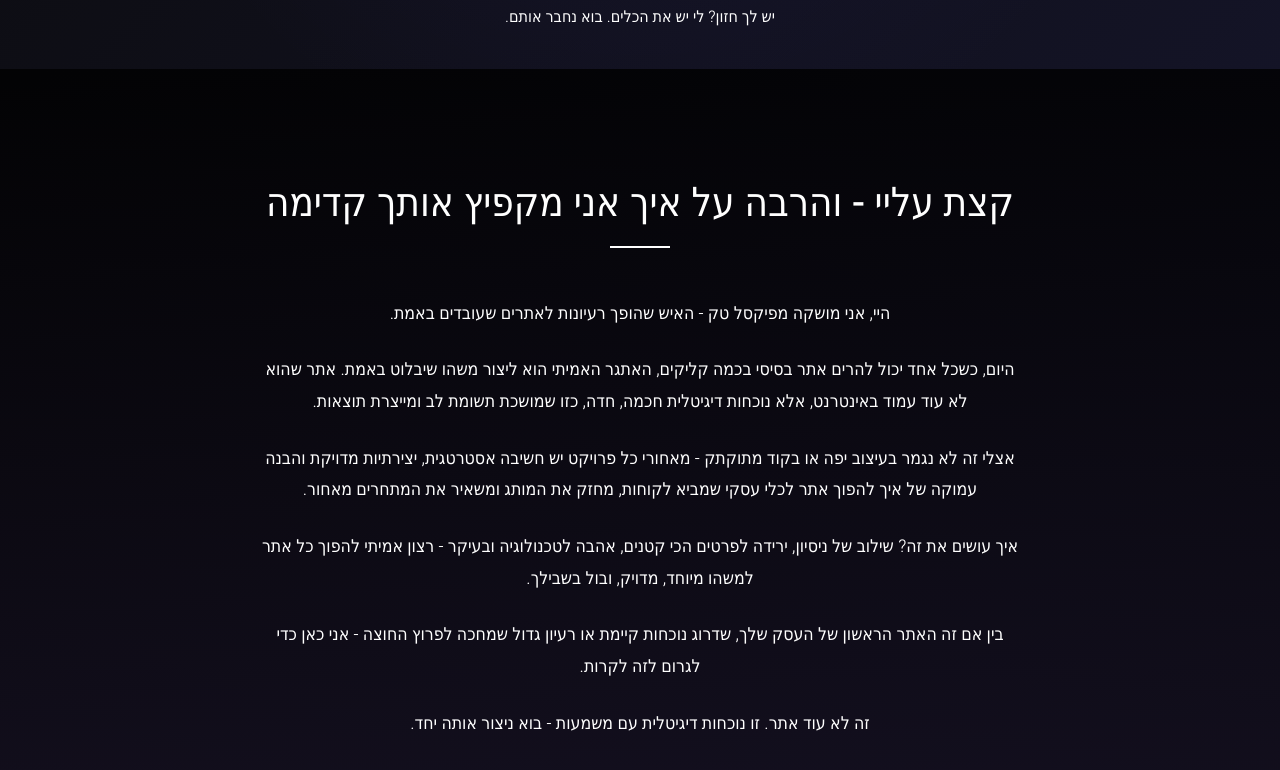
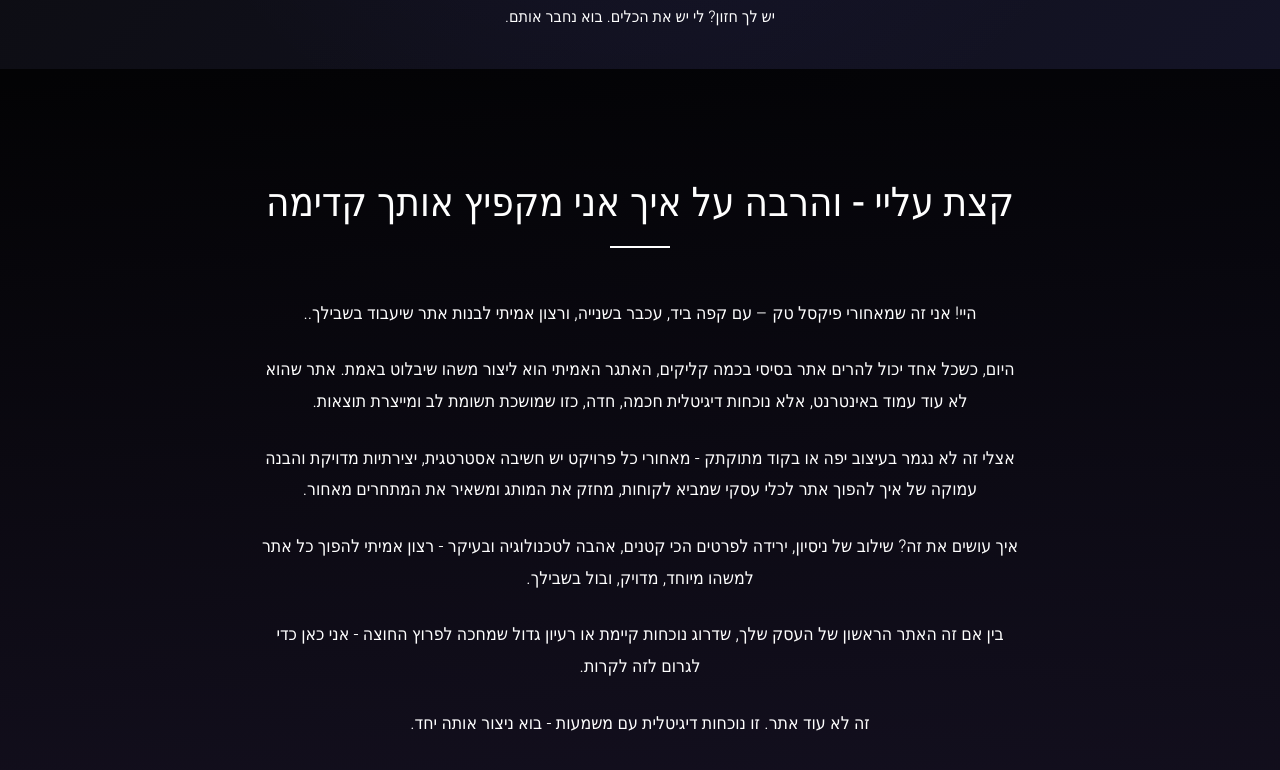
Before and after one commit to moshelavi/PIXEL-TECH, a plain HTML site: page index.html in a window 1280 px wide. Shown: the part 731-1501 px from the top of the page. Drawn offline with Linux system fonts and the light colour scheme.

Commit message:
Update index.html

```diff
--- a/index.html
+++ b/index.html
@@ -504,7 +504,7 @@
 <section id="about" style="background: linear-gradient(to bottom, rgba(0,0,0,0.8), rgba(20,15,30,0.8));">
     <h2 class="section-title text-animate">קצת עליי - והרבה על איך אני מקפיץ אותך קדימה</h2>
     <div class="content">
-        <p class="text-animate delay-1">היי, אני מושקה מפיקסל טק - האיש שהופך רעיונות לאתרים שעובדים באמת.</p>
+        <p class="text-animate delay-1">היי! אני זה שמאחורי פיקסל טק – עם קפה ביד, עכבר בשנייה, ורצון אמיתי לבנות אתר שיעבוד בשבילך..</p>
         <p class="text-animate delay-2">היום, כשכל אחד יכול להרים אתר בסיסי בכמה קליקים, האתגר האמיתי הוא ליצור משהו שיבלוט באמת. אתר שהוא לא עוד עמוד באינטרנט, אלא נוכחות דיגיטלית חכמה, חדה, כזו שמושכת תשומת לב ומייצרת תוצאות.</p>
         <p class="text-animate delay-3">אצלי זה לא נגמר בעיצוב יפה או בקוד מתוקתק - מאחורי כל פרויקט יש חשיבה אסטרטגית, יצירתיות מדויקת והבנה עמוקה של איך להפוך אתר לכלי עסקי שמביא לקוחות, מחזק את המותג ומשאיר את המתחרים מאחור.</p>
         <p class="text-animate delay-4">איך עושים את זה? שילוב של ניסיון, ירידה לפרטים הכי קטנים, אהבה לטכנולוגיה ובעיקר - רצון אמיתי להפוך כל אתר למשהו מיוחד, מדויק, ובול בשבילך.</p>
```
